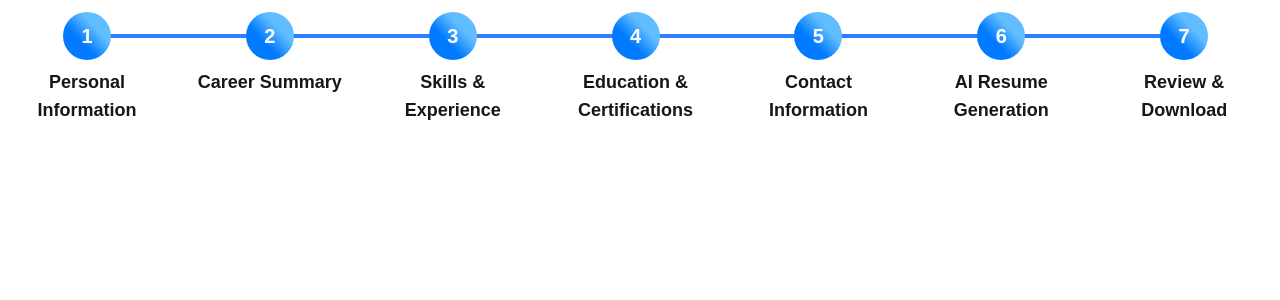
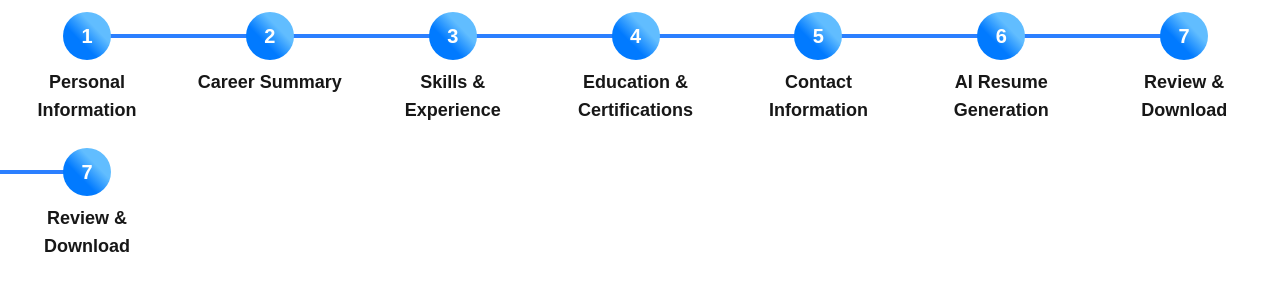
Before and after one commit to Tahsin0909/AI-Cv-Builder0909, a Next.js app: page /create in a window 1280 px wide. Shown: the top 300 px of the page. Built offline with nearby package versions, Linux system fonts and the light colour scheme.

Commit message:
added another steps

```diff
--- a/src/components/steps/AllSteps.tsx
+++ b/src/components/steps/AllSteps.tsx
@@ -28,6 +28,10 @@ const stepsData: step[] = [
     {
         step: 6,
         label: "AI Resume Generation"
+    },
+    {
+        step: 7,
+        label: "Review & Download"
     },
     {
         step: 7,
```
